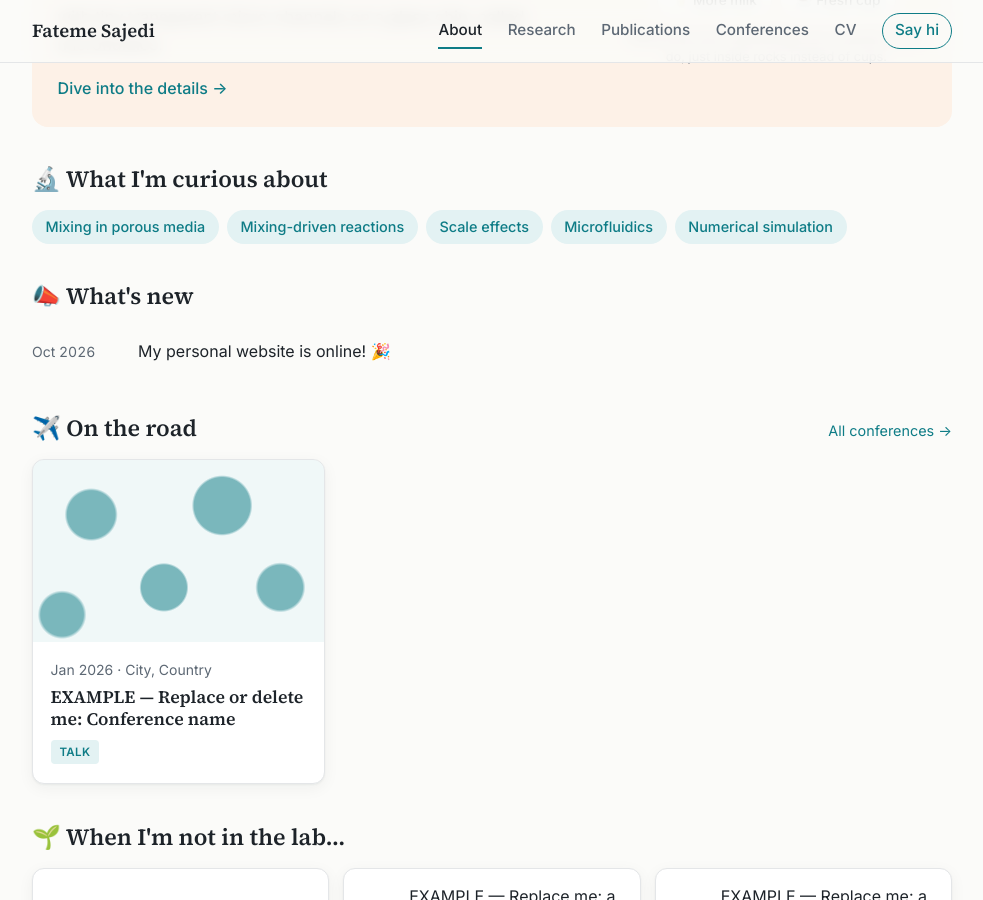
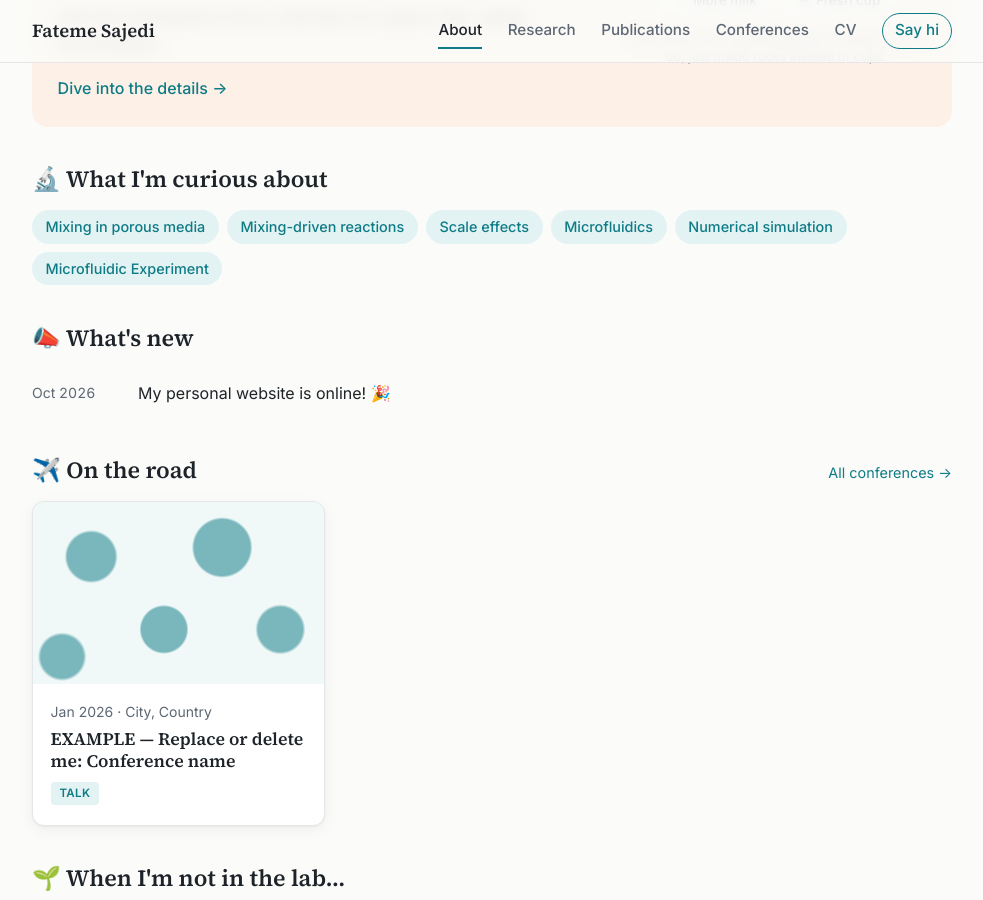
Before and after one commit to fatemesajedi/fatemesajedi.github.io, a Jekyll site: the page built from index.html, in a window 1280 px wide and 900 px high, scrolled down 1151 px. Shown: the whole window, without its empty margins (148-1131 px from the left). Built offline with Jekyll 4.4.1, drawn with Linux system fonts in a browser that asks for light colours.

Commit message:
Update _data/profile.yml (via Pages CMS)

```diff
--- a/_data/profile.yml
+++ b/_data/profile.yml
@@ -32,6 +32,7 @@ interests:
   - Scale effects
   - Microfluidics
   - Numerical simulation
+  - Microfluidic Experiment
 fun_facts:
   - emoji: ☕
     text: "EXAMPLE — Replace me: your favourite coffee or tea"
```
